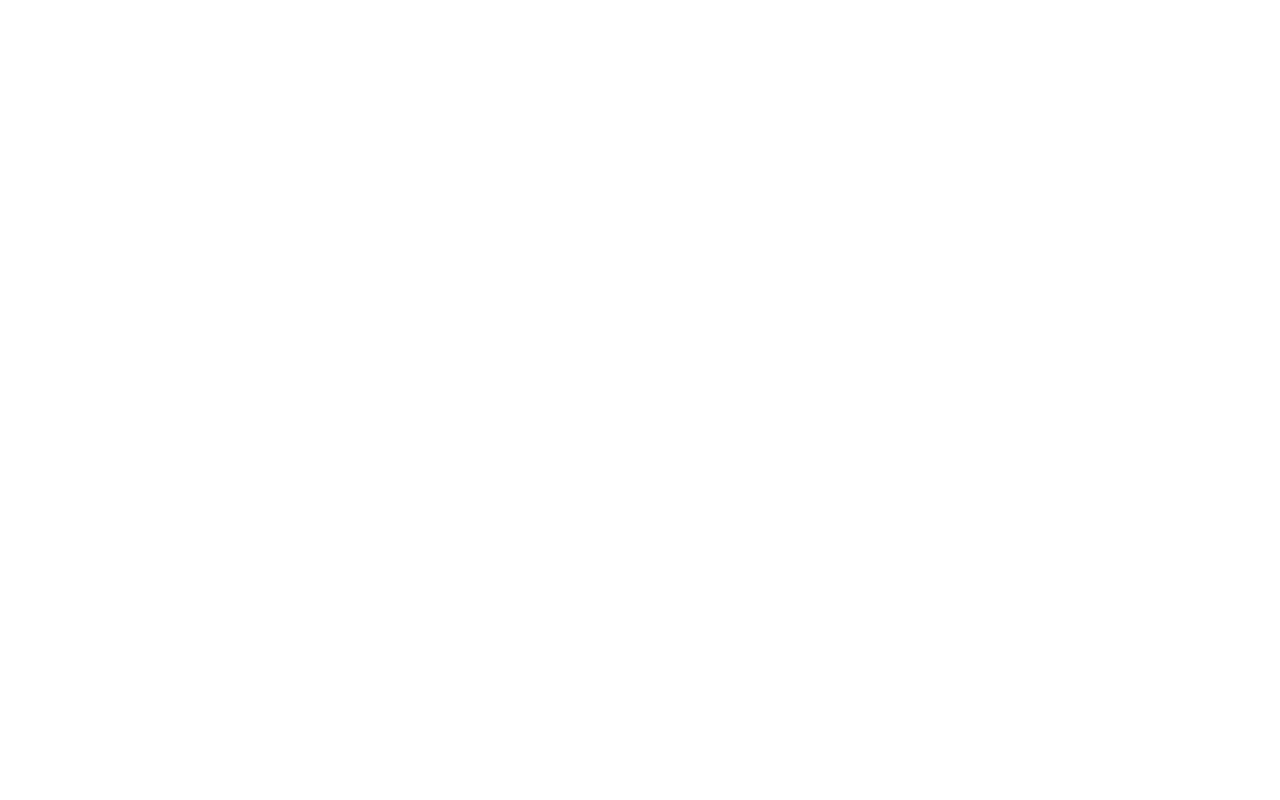
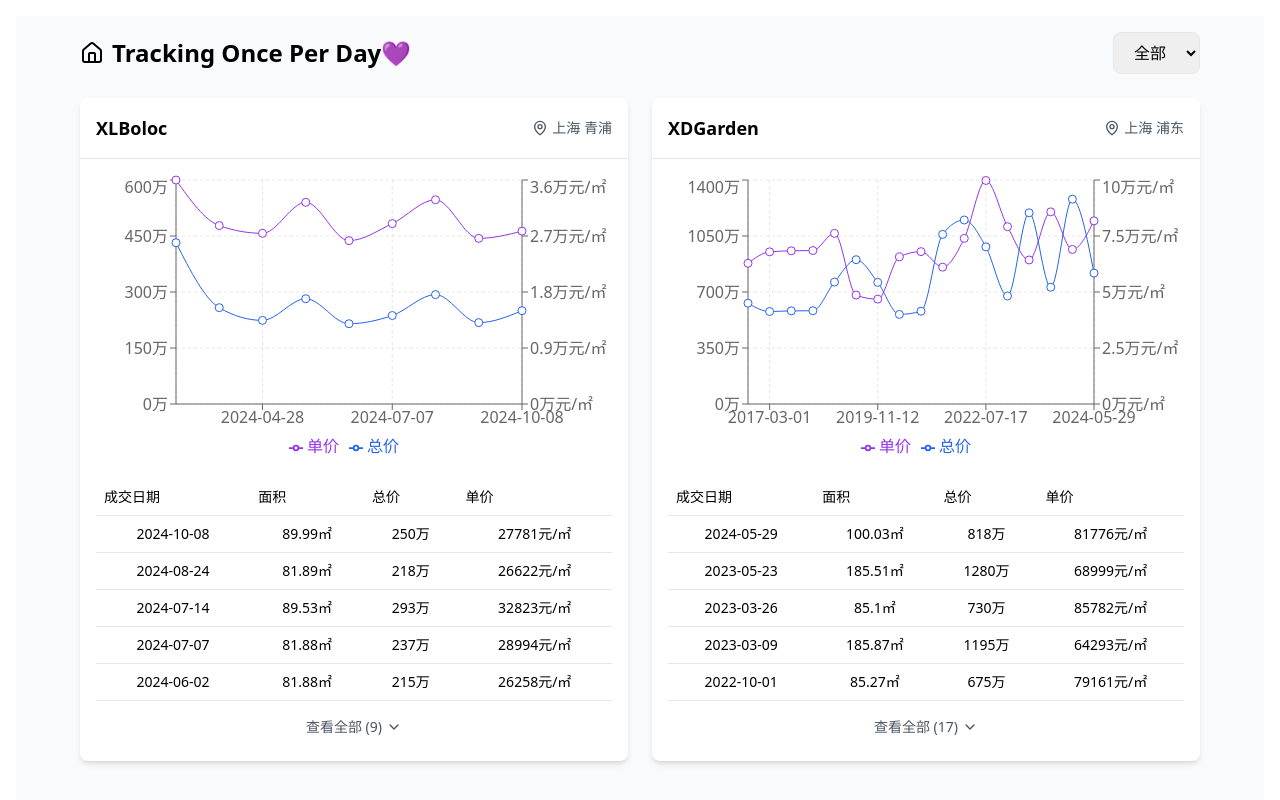
Before and after one commit to shuweiwang555/Hoho, a plain HTML site: page index.html in a window 1280 px wide. Shown: the top 800 px of the page. Drawn offline with Linux system fonts and the light colour scheme; the site is published under a folder, as on GitHub Pages, so addresses that start at the root find nothing.

Commit message:
Update index.html

```diff
--- a/index.html
+++ b/index.html
@@ -5,8 +5,8 @@
     <link rel="icon" type="image/svg+xml" href="/vite.svg" />
     <meta name="viewport" content="width=device-width, initial-scale=1.0" />
     <title>Vite + React</title>
-    <script type="module" crossorigin src="/assets/index-DoJ7h9b8.js"></script>
-    <link rel="stylesheet" crossorigin href="/assets/index-Bdjn3KbX.css">
+    <script type="module" crossorigin src="./assets/index-DoJ7h9b8.js"></script>
+    <link rel="stylesheet" crossorigin href="./assets/index-Bdjn3KbX.css">
   </head>
   <body>
     <div id="root"></div>
```
